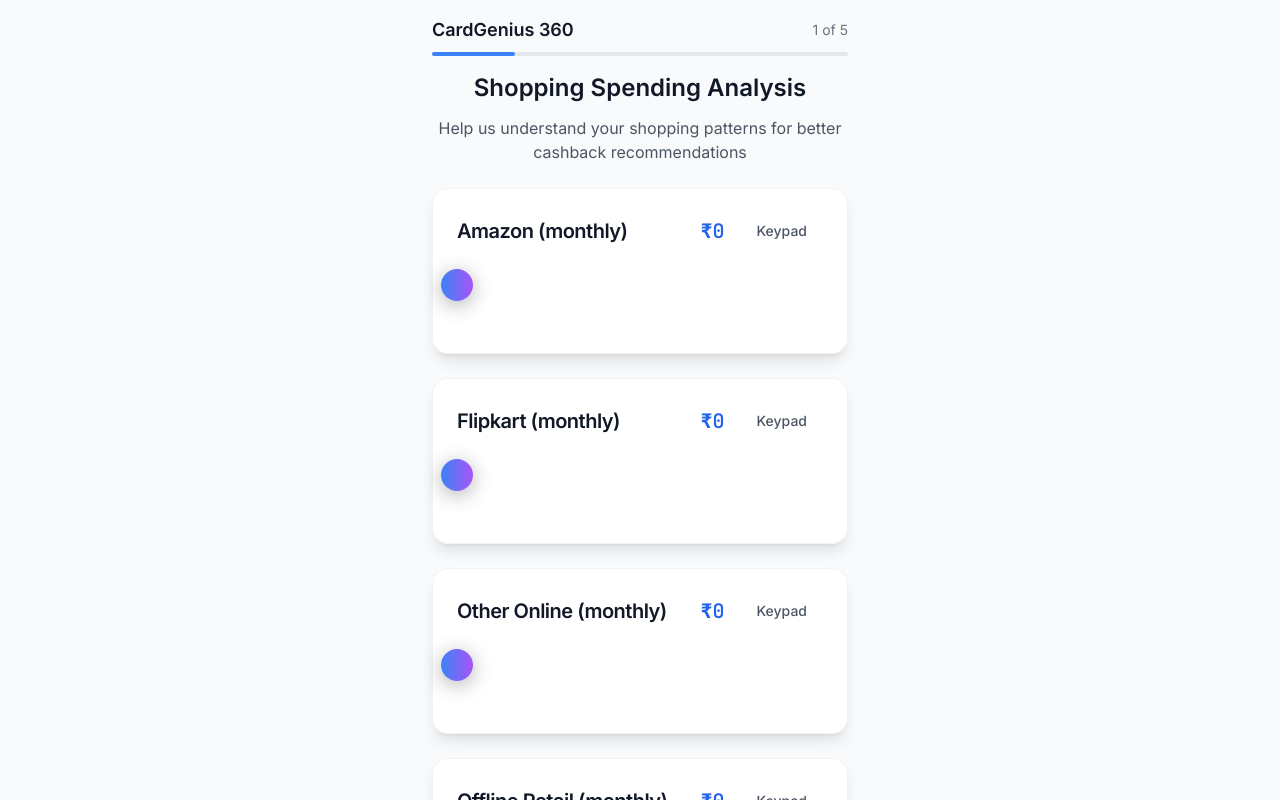
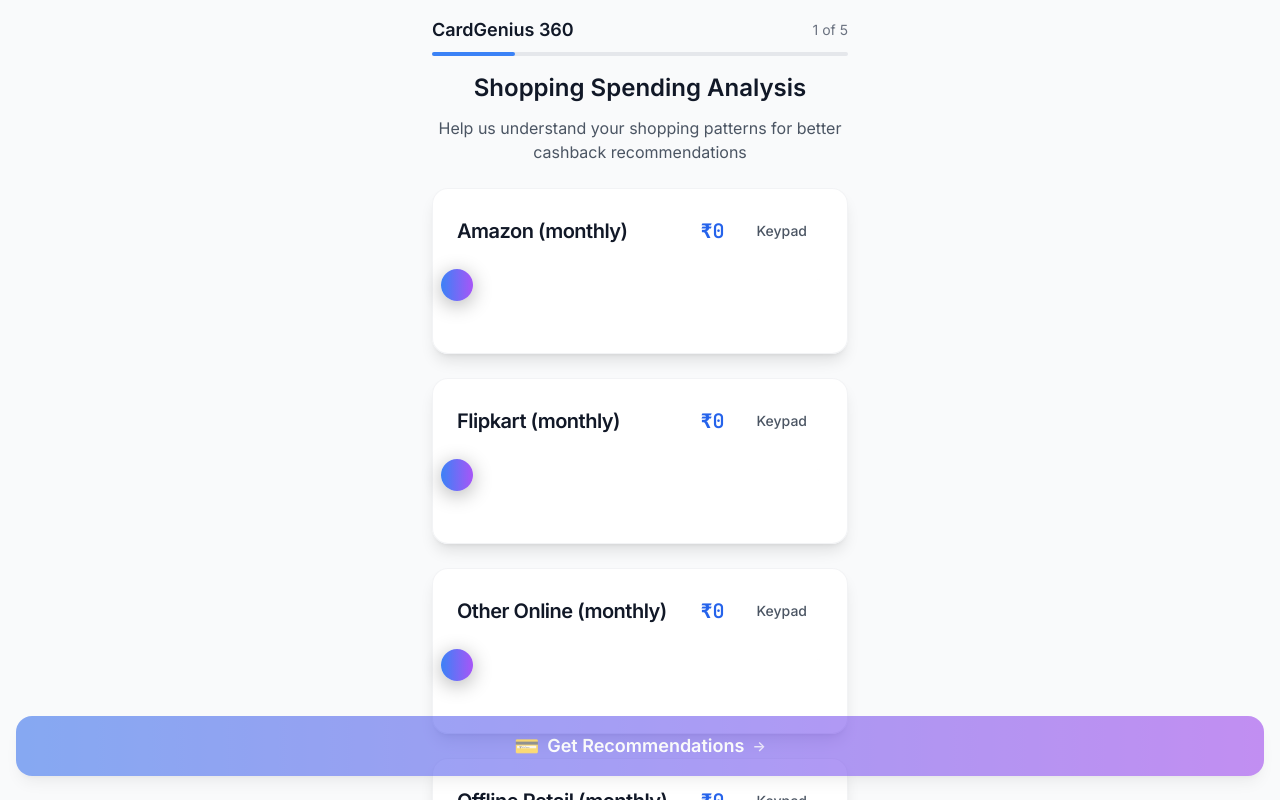
Before and after one commit to mohsinfd/cg360, a React (Vite) app: page / in a window 1280 px wide. Both pictures are taken after a click on the button "Use Default Order". Shown: the top 800 px of the page. Built offline with nearby package versions, Linux system fonts and the light colour scheme.

Commit message:
Add floating CTA for first spending page with 70-30 weightage

```diff
--- a/src/components/CategoryPanel.tsx
+++ b/src/components/CategoryPanel.tsx
@@ -160,6 +160,37 @@
               </div>
             )}
 
+            {/* First Category: Floating CTA Design */}
+            {categoryIndex === 0 ? (
+              <div className="space-y-4">
+                {/* Secondary Skip Button */}
+                <button
+                  onClick={onSkip}
+                  className="w-full bg-gray-100 text-gray-600 py-2 px-4 rounded-lg text-sm font-medium hover:bg-gray-200 transition-colors duration-200"
+                >
+                  Skip This Category
+                </button>
+
+                {/* Floating Primary CTA */}
+                <div className="fixed bottom-6 left-4 right-4 z-50">
+                  <button
+                    onClick={handleComplete}
+                    className="w-full bg-gradient-to-r from-blue-600 to-purple-600 text-white py-4 px-6 rounded-2xl font-semibold text-lg shadow-lg hover:shadow-xl transform hover:scale-105 transition-all duration-200 flex items-center justify-center gap-2 animate-pulse"
+                    style={{
+                      animation: 'pulse 2s cubic-bezier(0.4, 0, 0.6, 1) infinite'
+                    }}
+                  >
+                    <span className="text-xl">💳</span>
+                    <span>{hasResults ? 'View Results' : 'Get Recommendations'}</span>
+                    <span className="text-sm opacity-80">→</span>
+                  </button>
+                </div>
+
+                {/* Spacer to prevent content overlap */}
+                <div className="h-20"></div>
+              </div>
+            ) : (
+              /* Other Categories: Standard Layout */
               <div className="flex flex-col sm:flex-row gap-4">
                 <button
                   onClick={onSkip}
@@ -174,6 +205,7 @@
                   {hasResults ? 'View Results' : 'Get Recommendations'}
                 </button>
               </div>
+            )}
           </div>
         </>
       )}
```
Lines whose indentation alone changed are shown as unchanged.
